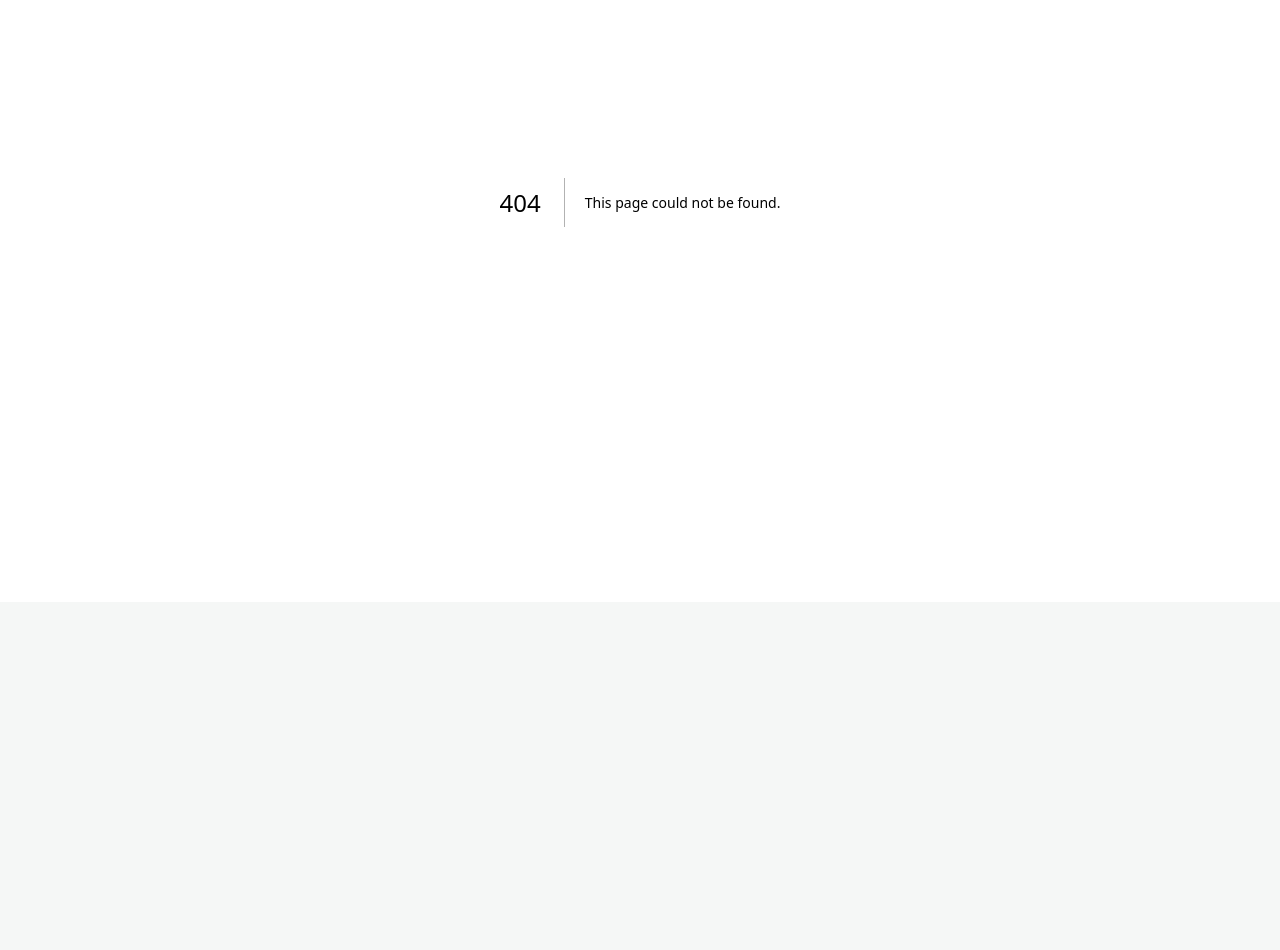
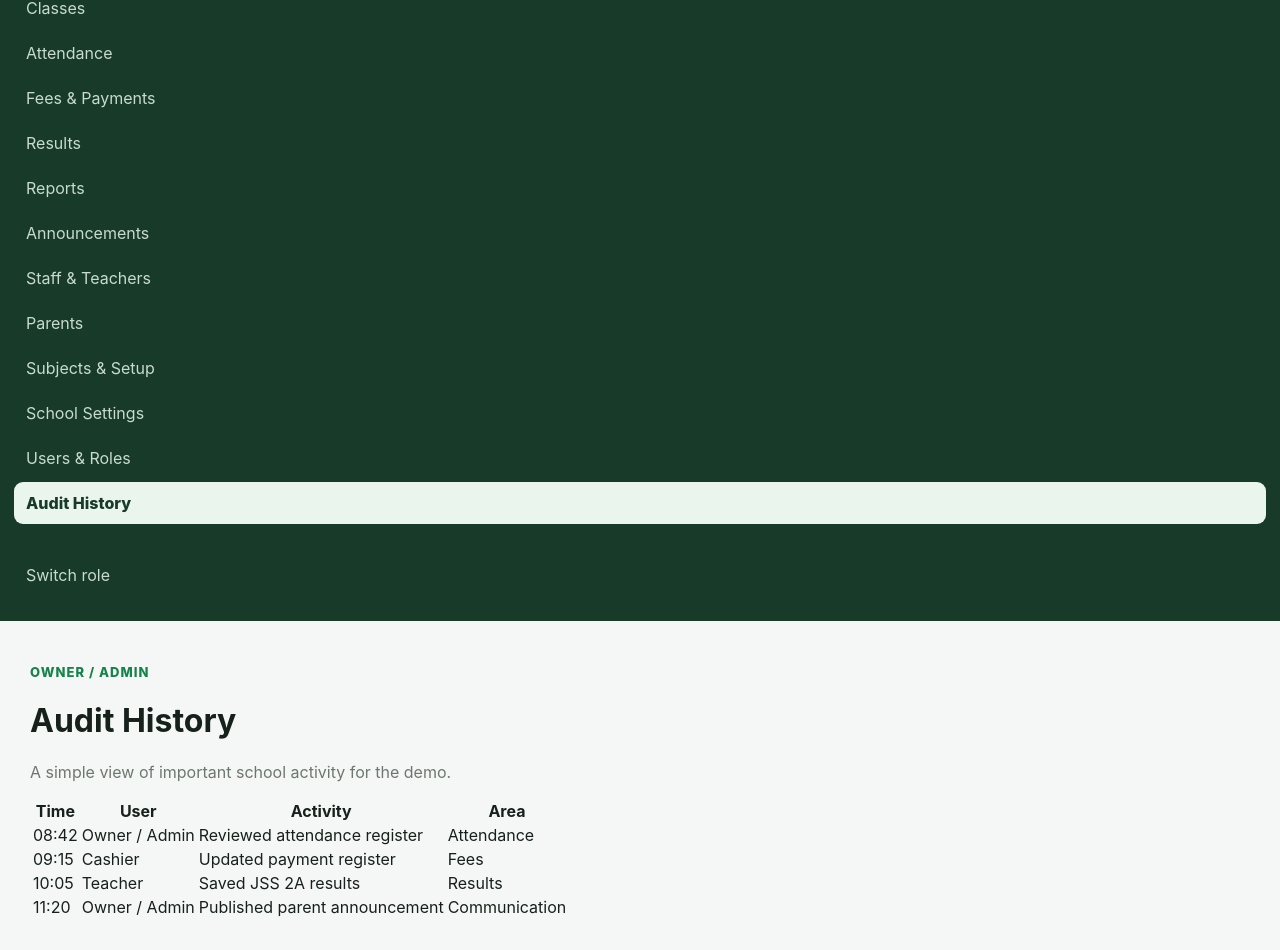
Before and after one commit to greenbasket-labs/GB-demo-school, a Next.js app: page /audit in a window 1280 px wide. Before the commit this address had no page. Shown: the part 198-1148 px from the top of the page. Before the commit the page ends 800 px from the top, so only its background shows below. Built offline with nearby package versions, Linux system fonts and the light colour scheme.

Commit message:
Add Owner audit history view

```diff
--- /dev/null
+++ b/app/audit/page.tsx
@@ -0,0 +1,12 @@
+import Sidebar from '../components/Sidebar'
+
+const activity = [
+  ['08:42','Owner / Admin','Reviewed attendance register','Attendance'],
+  ['09:15','Cashier','Updated payment register','Fees'],
+  ['10:05','Teacher','Saved JSS 2A results','Results'],
+  ['11:20','Owner / Admin','Published parent announcement','Communication'],
+]
+
+export default function AuditPage() {
+  return <div className="app-shell"><Sidebar /><main className="main"><p className="eyebrow">OWNER / ADMIN</p><h1>Audit History</h1><p className="muted">A simple view of important school activity for the demo.</p><div className="table-wrap"><table><thead><tr><th>Time</th><th>User</th><th>Activity</th><th>Area</th></tr></thead><tbody>{activity.map(([time,user,action,area]) => <tr key={`${time}-${action}`}><td>{time}</td><td>{user}</td><td>{action}</td><td>{area}</td></tr>)}</tbody></table></div></main></div>
+}
```
